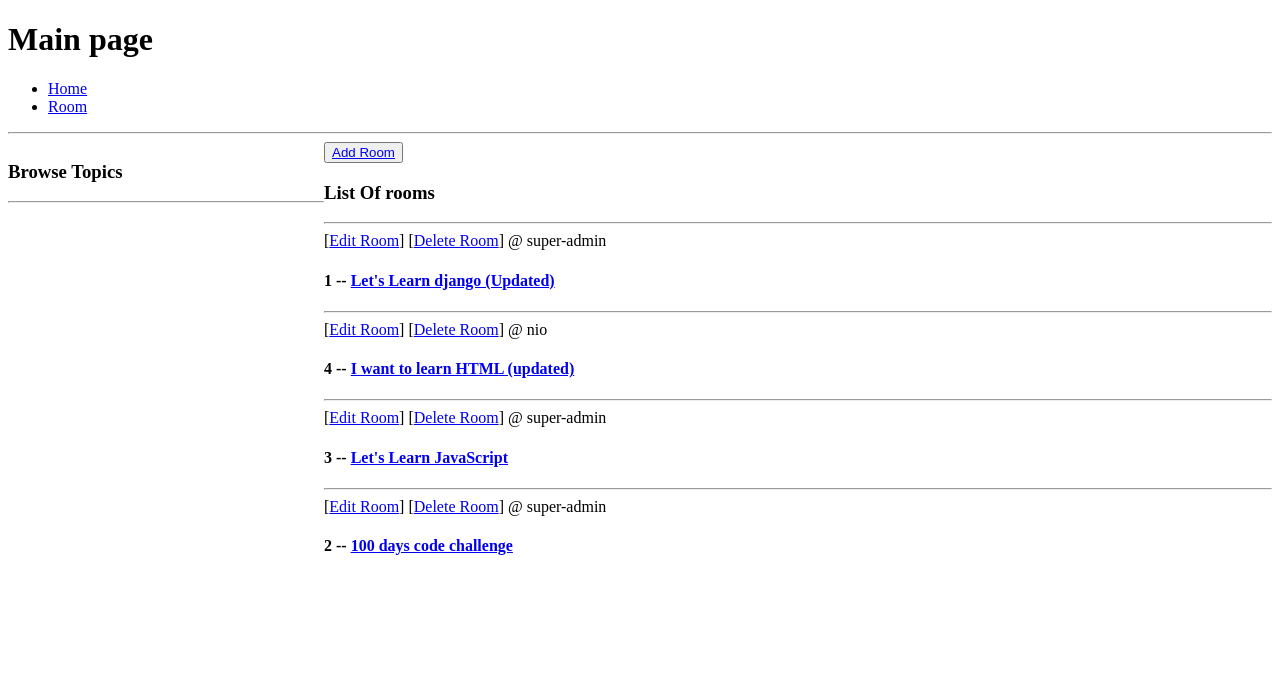
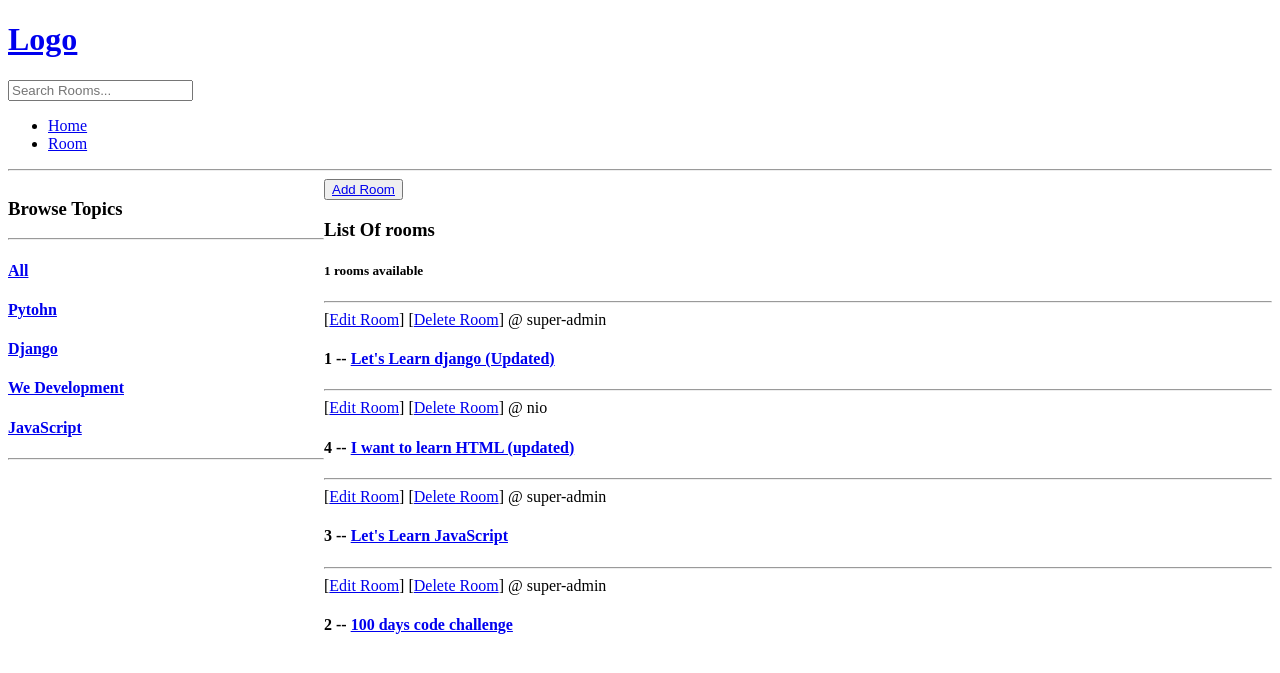
Before and after one commit to bnitish101/DjangoStudyBud, a Django app: template studybud/base/templates/base/home.html in a window 1280 px wide. Shown: the top 673 px of the page. Run offline with Django 4.2, Linux system fonts and the light colour scheme; data comes from the database, SQL or seed files in the repository; the template is opened without the code that fills it: values that come from a table or form of the project are taken from there, most other values are stand-ins (such as "Sample title", 1, 10 or a date in 2020); parts of the project's set-up code (start-up, migrations or seed data) failed here and were passed over.

Commit message:
search with result count

```diff
--- a/referecne.txt
+++ b/referecne.txt
@@ -5,3 +5,9 @@ Pass: Admin123$
 Username: nio
 Email address: bnitish101@gmail.com
 Pass: Nio123$$
+
+# it will check if q is not None the don't set get parameter eg. isset get parameter
+q = request.GET.get('q') if request.GET.get('q') != None else ''
+
+# icontains will check at least match with q values with case insenstive, contains will check with case sentive
+rooms = Room.objects.filter(topic__name__icontains=q)
--- a/studybud/base/templates/base/home.html
+++ b/studybud/base/templates/base/home.html
@@ -12,10 +12,16 @@
     <div>
         <h3>Browse Topics</h3>
         <hr>
+        <h4><a href="{% url 'home' %}">All</a></h4>
+        {% for topic in topics %}
+            <h4><a href="{% url 'home' %}?q={{topic.name}}">{{topic.name}}</a></h4>
+        {% endfor %}
+        <hr>
     </div>
     <div>
         <button><a href="{% url 'create-room' %}">Add Room</a><br>
         </button><h3>List Of rooms</h3>
+        <h5>{{room_count}} rooms available</h5>
         <div>
             {% for room in rooms %}
                 <hr>
--- a/studybud/templates/main.html
+++ b/studybud/templates/main.html
@@ -7,7 +7,10 @@
     <title>ChatRoom</title>
 </head>
 <body>
-    <h1>Main page</h1>
+    <h1><a href="/">Logo</a></h1>
+    <form action="{% url 'home' %}">
+        <input type="text" name="q" placeholder="Search Rooms...">
+    </form>
     {% include 'navbar.html' %}
     <hr>
     {% block content %}
```
Also changed, not shown: studybud/base/views.py (+26 -3 lines).
